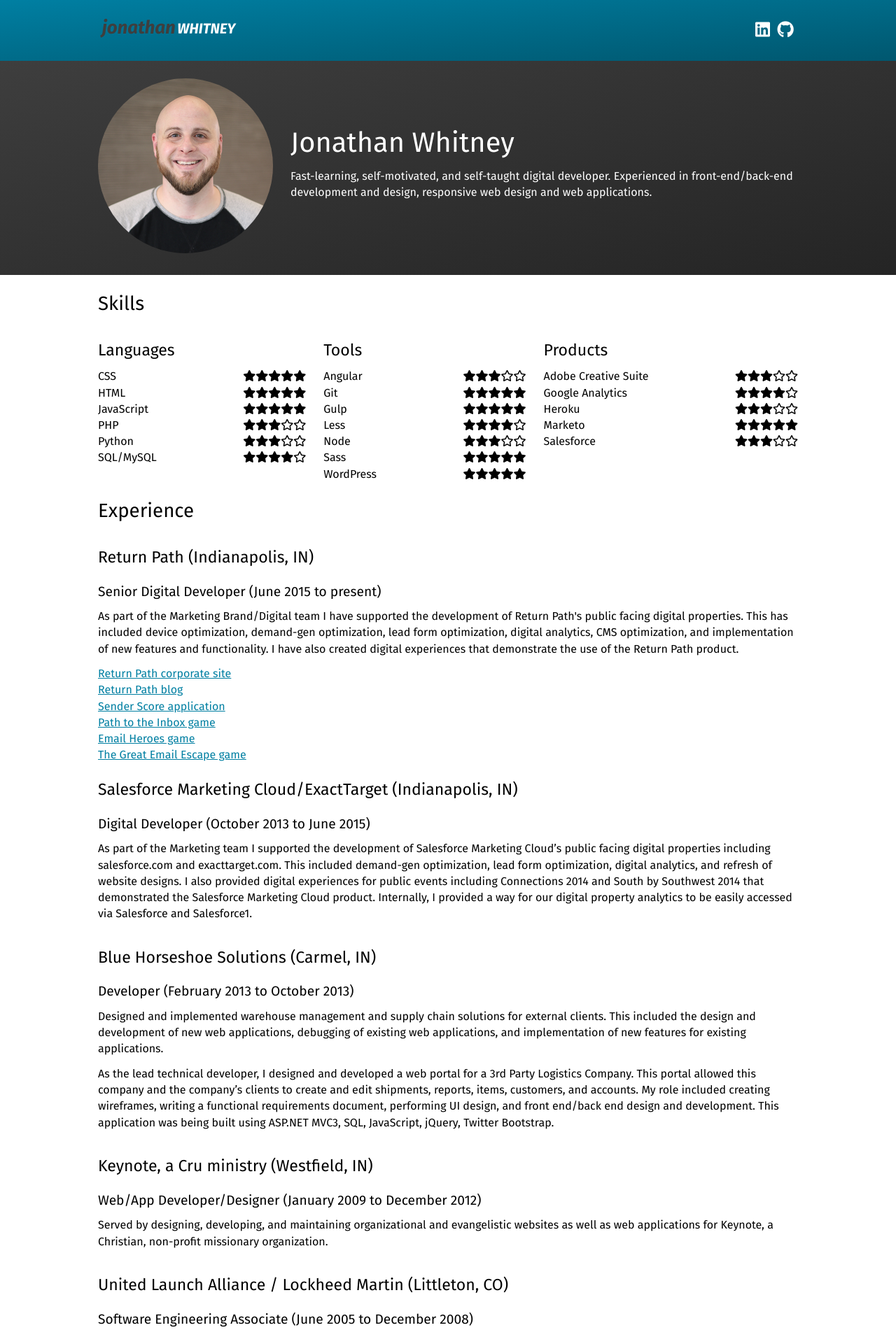
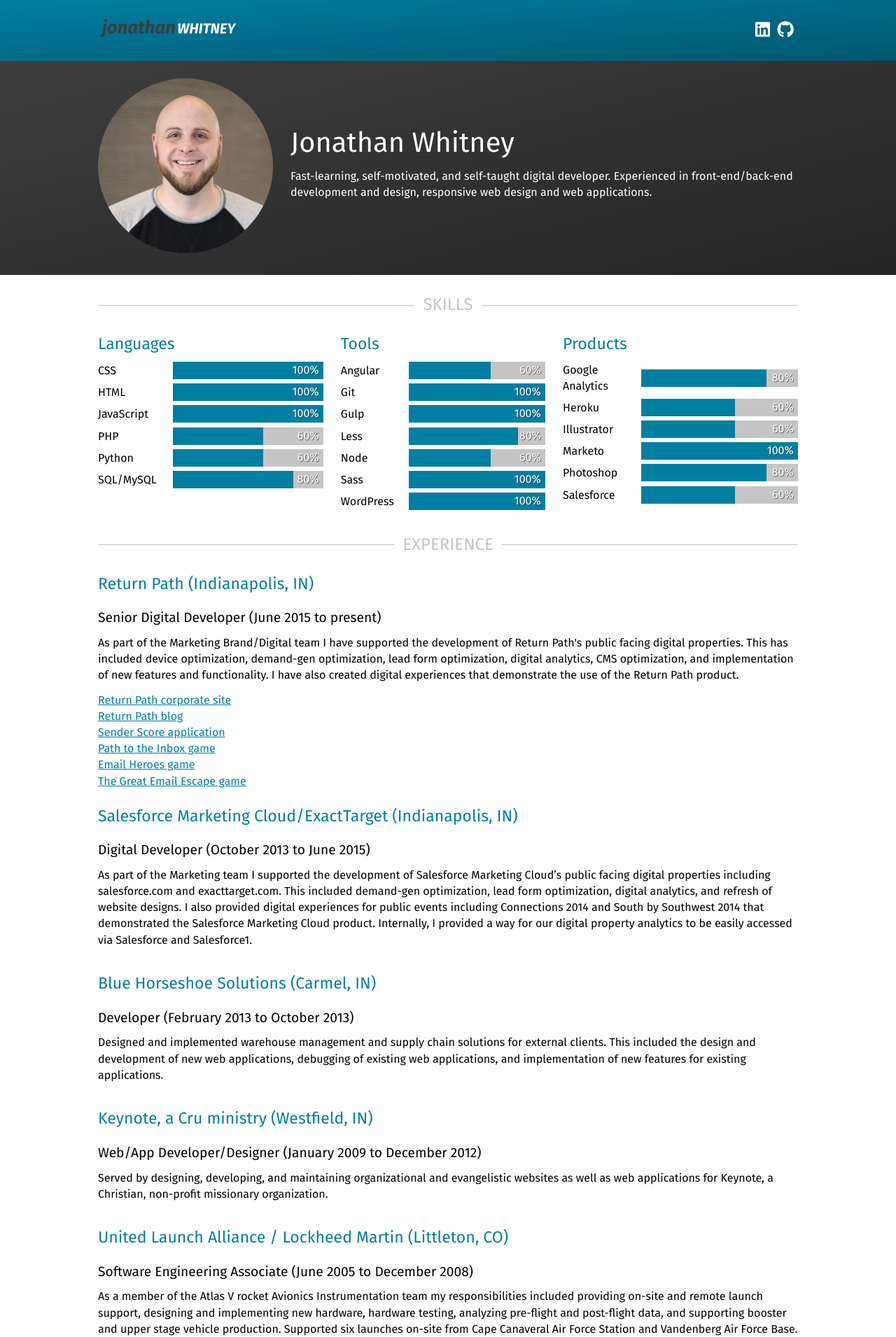
Before and after one commit to jawhitney/jw-website, a Jekyll site: the page built from index.md, in a window 1280 px wide. Shown: the top 1911 px of the page at 70% size. Built offline with Jekyll 4.4.1, drawn with Linux system fonts in a browser that asks for light colours; nearby versions of some CDN libraries.

Commit message:
Updated content and animations

```diff
--- a/_includes/footer.html
+++ b/_includes/footer.html
@@ -8,7 +8,7 @@
     {% raw %}
         {{#each entries}}
             <div class="row">
-                <h3 id="headline-{{id}}">{{heading}}</h3>
+                <div id="headline-{{id}}" class="headline"><span>{{heading}}</span></div>
                 <div class="wrapper">
                     {{#each content}}
                         <article>
@@ -30,9 +30,13 @@
                             {{/if}}
                             {{#if ratings}}
                                 {{#each ratings}}
-                                    <div>
-                                        <span>{{item}}&nbsp;</span>
-                                        <span>{{stars rating}}</span>
+                                    <div class="rating" data-rating="{{rating}}">
+                                        <span class="value">{{item}}&nbsp;</span>
+                                        <div class="progress">
+                                            <span></span>
+                                            <span></span>
+                                            <span>{{rating}}%</span>
+                                        </div>
                                     </div>
                                 {{/each}}
                             {{/if}}
--- a/_sass/_core.scss
+++ b/_sass/_core.scss
@@ -40,6 +40,7 @@ footer {
     background-color: $gray;
     color: white;
     text-align: center;
+    box-shadow: 0 50vh 0 50vh $gray;
 }
 
 main {
@@ -55,13 +56,61 @@ section {
 article {
     flex-grow: 1;
     margin: 0 $spacer / 4;
+    opacity: 0;
 
-    > div {
-        display: flex;
-        flex-direction: row;
+    &.loaded {
+        opacity: 1;
+        transition: opacity 4 * $timing $timing-function;
+    }
+}
 
-        :first-child {
-            margin-right: auto;
+.rating {
+    display: flex;
+    flex-direction: row;
+    align-items: center;
+    margin-bottom: $spacer / 8;
+
+    .value {
+        width: 1/3 * 100%;
+    }
+
+    .progress {
+        position: relative;
+        display: inline-block;
+        width: 2/3 * 100%;
+        height: $spacer / 2;
+
+        span {
+            position: absolute;
+            top: 0;
+            left: 0;
+            height: 100%;
+        }
+
+        span:nth-child(1) {
+            width: 100%;
+            background-color: $gray-light;
+        }
+
+        span:nth-child(2) {
+            width: 0%;
+            background-color: $blue;
+            opacity: 0;
+            transition: opacity 4 * $timing $timing-function,
+                        width 4 * $timing $timing-function;
+        }
+
+        span:nth-child(3) {
+            color: white;
+            text-shadow: 1px 1px 1px rgba($gray, 0.75);
+            left: auto;
+            right: $spacer / 8;
+        }
+    }
+
+    &.loaded {
+        .progress span:nth-child(2) {
+            opacity: 1;
         }
     }
 }
@@ -92,6 +141,7 @@ article {
 .wrapper {
     display: flex;
     flex-wrap: wrap;
+    flex-direction: column;
     justify-content: space-between;
     margin: 0 -1 * $spacer / 4
 }
@@ -112,6 +162,10 @@ article {
         margin-bottom: 0;
         margin-right: $spacer / 2;
     }
+
+    .wrapper {
+        flex-direction: row;
+    }
 }
 
 #logo img {
@@ -124,3 +178,37 @@ article {
     height: auto;
     border-radius: 125px;
 }
+
+.headline {
+    overflow: hidden;
+    margin-top: 0.5 * $spacer;
+    text-align: center;
+
+    span {
+        display: inline-block;
+        position: relative;
+        color: $gray-light;
+        text-transform: uppercase;
+        font-size: 1.5 * $font-size-base;
+
+        &::before,
+        &::after {
+            content: "";
+            position: absolute;
+            top: 50%;
+            width: 1000px;
+            height: 1px;
+            background-color: $gray-light;
+        }
+
+        &::before {
+            right: 100%;
+            margin-right: .78125rem;
+        }
+
+        &::after {
+            left: 100%;
+            margin-left: .78125rem;
+        }
+    }
+}
--- a/_sass/_type.scss
+++ b/_sass/_type.scss
@@ -21,7 +21,10 @@ h1 {
 
 h2 { font-size: 2.074em; }
 h3 { font-size: 1.728em; }
-h4 { font-size: 1.44em; }
+h4 {
+    font-size: 1.44em;
+    color: $blue;
+}
 h5 { font-size: 1.2em; }
 small, .text_small { font-size: 0.833em; }
 
--- a/assets/js/scripts.js
+++ b/assets/js/scripts.js
@@ -8,6 +8,18 @@ jawJs.sections = [
 ];
 
 jawJs.paddingTop = 73;
+
+function updateArticle(article) {
+    article.classList.add('loaded');
+}
+
+function updateRating(rating) {
+    rating.classList.add('loaded');
+
+    [].slice.call(rating.querySelectorAll('.progress span:nth-child(2)')).forEach(function(progress) {
+        progress.style.width = rating.dataset.rating + '%';
+    });
+}
 
 (function() {
     document.addEventListener('DOMContentLoaded', function(e) {
@@ -23,6 +35,45 @@ jawJs.paddingTop = 73;
                 section.innerHTML = template(data);
             }
         });
+
+        var ratings = [].slice.call(document.querySelectorAll('.rating')),
+            articles = [].slice.call(document.querySelectorAll('article'));
+
+        if ('IntersectionObserver' in window) {
+            var ratingObserver = new IntersectionObserver(function(entries, observer) {
+                entries.forEach(function(entry) {
+                    if (entry.isIntersecting) {
+                        ratingObserver.unobserve(entry.target);
+                        updateRating(entry.target);
+                    }
+                });
+            });
+
+            ratings.forEach(function(rating) {
+                ratingObserver.observe(rating);
+            });
+
+            var articleObserver = new IntersectionObserver(function(entries, observer) {
+                entries.forEach(function(entry) {
+                    if (entry.isIntersecting) {
+                        articleObserver.unobserve(entry.target);
+                        updateArticle(entry.target);
+                    }
+                });
+            });
+
+            articles.forEach(function(rating) {
+                articleObserver.observe(rating);
+            });
+        } else {
+            ratings.forEach(function(rating) {
+                updateRating(rating);
+            });
+
+            articles.forEach(function(rating) {
+                updateArticle(rating);
+            });
+        }
     });
 })();
 
@@ -32,21 +83,6 @@ Handlebars.registerHelper('link', function(url, description) {
     description  = Handlebars.Utils.escapeExpression(description);
 
     return new Handlebars.SafeString('<a href="' + url + '">' + description + '</a>');
-});
-
-Handlebars.registerHelper('stars', function(rating) {
-  	var result = '';
-    rating = Handlebars.Utils.escapeExpression(rating);
-
-    for (var i = 1; i <= rating; i++) {
-		result += '<i class="fas fa-star"></i>';
-	}
-
-	for (var j = 1; j <= 5 - rating; j++) {
-		result += '<i class="far fa-star"></i>';
-	}
-
-    return new Handlebars.SafeString(result);
 });
 
 // Data
@@ -62,27 +98,27 @@ jawJs.data = {
                         "ratings": [
                             {
                                 "item": "CSS",
-                                "rating": 5
+                                "rating": 100
                             },
                             {
                                 "item": "HTML",
-                                "rating": 5
+                                "rating": 100
                             },
                             {
                                 "item": "JavaScript",
-                                "rating": 5
+                                "rating": 100
                             },
                             {
                                 "item": "PHP",
-                                "rating": 3
+                                "rating": 60
                             },
                             {
                                 "item": "Python",
-                                "rating": 3
+                                "rating": 60
                             },
                             {
                                 "item": "SQL/MySQL",
-                                "rating": 4
+                                "rating": 80
                             },
                         ]
                     },
@@ -91,31 +127,31 @@ jawJs.data = {
                         "ratings": [
                             {
                                 "item": "Angular",
-                                "rating": 3
+                                "rating": 60
                             },
                             {
                                 "item": "Git",
-                                "rating": 5
+                                "rating": 100
                             },
                             {
                                 "item": "Gulp",
-                                "rating": 5
+                                "rating": 100
                             },
                             {
                                 "item": "Less",
-                                "rating": 4
+                                "rating": 80
                             },
                             {
                                 "item": "Node",
-                                "rating": 3
+                                "rating": 60
                             },
                             {
                                 "item": "Sass",
-                                "rating": 5
+                                "rating": 100
                             },
                             {
                                 "item": "WordPress",
-                                "rating": 5
+                                "rating": 100
                             }
                         ]
                     },
@@ -123,24 +159,28 @@ jawJs.data = {
                         "heading": "Products",
                         "ratings": [
                             {
-                                "item": "Adobe Creative Suite",
-                                "rating": 3
-                            },
-                            {
                                 "item": "Google Analytics",
-                                "rating": 4
+                                "rating": 80
                             },
                             {
                                 "item": "Heroku",
-                                "rating": 3
+                                "rating": 60
+                            },
+                            {
+                                "item": "Illustrator",
+                                "rating": 60
                             },
                             {
                                 "item": "Marketo",
-                                "rating": 5
+                                "rating": 100
+                            },
+                            {
+                                "item": "Photoshop",
+                                "rating": 80
                             },
                             {
                                 "item": "Salesforce",
-                                "rating": 3
+                                "rating": 60
                             },
                         ]
                     }
@@ -194,8 +234,7 @@ jawJs.data = {
                         "heading": "Blue Horseshoe Solutions (Carmel, IN)",
                         "subheading": "Developer (February 2013 to October 2013)",
                         "text": [
-                            "Designed and implemented warehouse management and supply chain solutions for external clients. This included the design and development of new web applications, debugging of existing web applications, and implementation of new features for existing applications.",
-                            "As the lead technical developer, I designed and developed a web portal for a 3rd Party Logistics Company. This portal allowed this company and the company’s clients to create and edit shipments, reports, items, customers, and accounts. My role included creating wireframes, writing a functional requirements document, performing UI design, and front end/back end design and development. This application was being built using ASP.NET MVC3, SQL, JavaScript, jQuery, Twitter Bootstrap."
+                            "Designed and implemented warehouse management and supply chain solutions for external clients. This included the design and development of new web applications, debugging of existing web applications, and implementation of new features for existing applications."
                         ]
                     },
                     {
```
Also changed, not shown: feed.xml (deleted, +0 -30 lines), favicon.ico.
